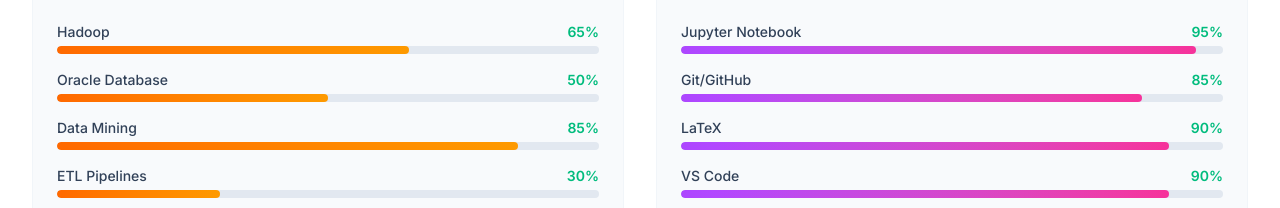
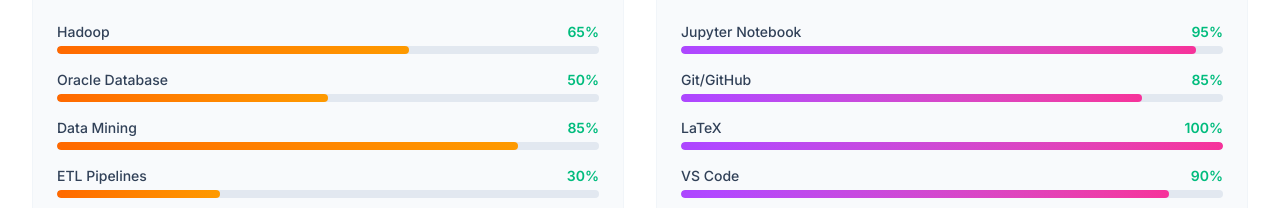
Before and after one commit to MdAbdehakim/portfolio, a Next.js app: page / in a window 1280 px wide. Shown: the part 2368-2576 px from the top of the page. Built offline with nearby package versions, Linux system fonts and the light colour scheme.

Commit message:
Content: specific skill update (LaTeX -> 100%)

```diff
--- a/src/components/Skills.tsx
+++ b/src/components/Skills.tsx
@@ -56,7 +56,7 @@
         skills: [
             { name: 'Jupyter Notebook', level: 95 },
             { name: 'Git/GitHub', level: 85 },
-            { name: 'LaTeX', level: 90 },
+            { name: 'LaTeX', level: 100 },
             { name: 'VS Code', level: 90 },
             { name: 'Linux', level: 20 },
         ],
```
